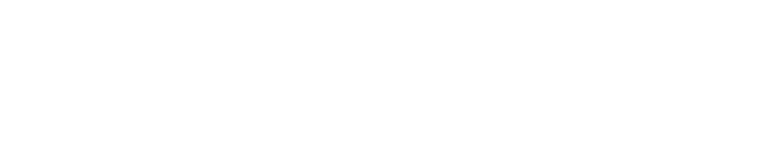
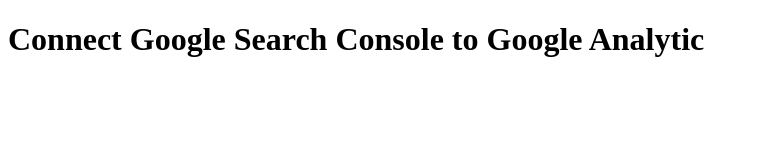
Before and after one commit to Yash-512/Demo, a plain HTML site: page index.html in a window 1280 px wide. Shown: the whole page, without its empty margins (0-758 px from the left). Drawn offline with Linux system fonts and the light colour scheme.

Commit message:
first commit

```diff
--- a/index.html
+++ b/index.html
@@ -3,7 +3,9 @@
   <head>
     <meta charset="UTF-8" />
     <meta name="viewport" content="width=device-width, initial-scale=1.0" />
-    <title>Document</title>
+    <title>Test</title>
   </head>
-  <body></body>
+  <body>
+    <h1>Connect Google Search Console to Google Analytic</h1>
+  </body>
 </html>
```
